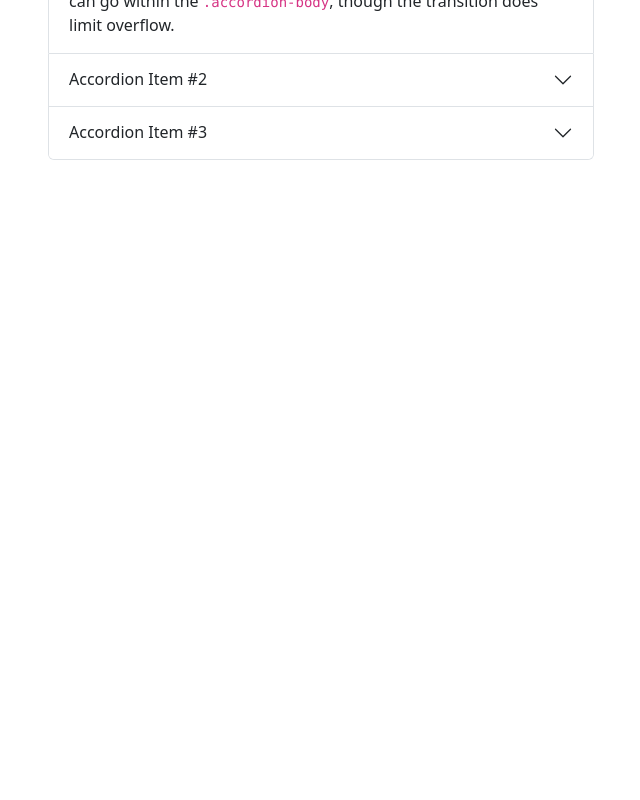
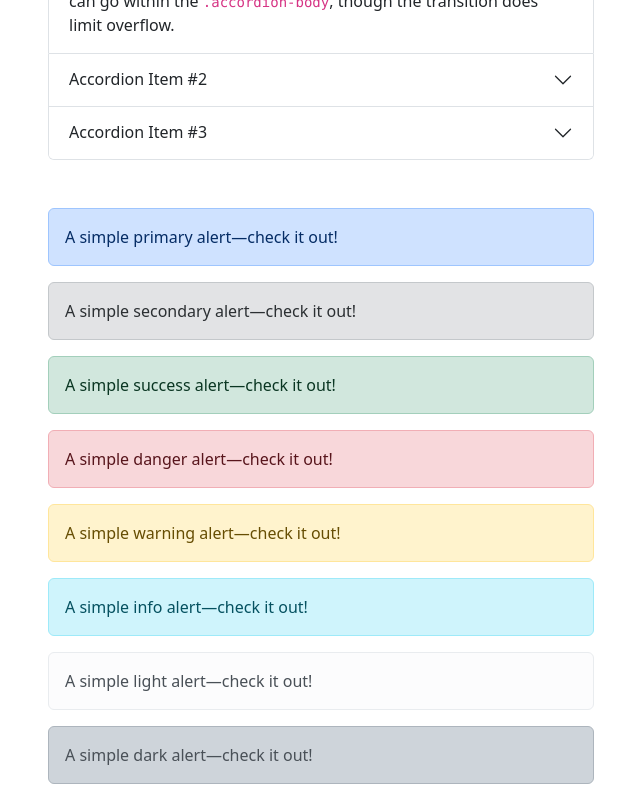
Before and after one commit to KongKunta/react, a React (Vite) app: page / in a window 1280 px wide. Shown: the part 328-1128 px from the top of the page, without its empty margins (319-959 px from the left). Before the commit the page ends 800 px from the top, so only its background shows below. Built offline with nearby package versions, Linux system fonts and the light colour scheme.

Commit message:
added Alerts

```diff
--- /dev/null
+++ b/src/Alerts.jsx
@@ -0,0 +1,31 @@
+function Alerts() {
+            return (<div>
+    <div class="alert alert-primary" role="alert">
+            A simple primary alert—check it out!
+            </div>
+<div class="alert alert-secondary" role="alert">
+  A simple secondary alert—check it out!
+</div>
+<div class="alert alert-success" role="alert">
+  A simple success alert—check it out!
+
+</div>
+<div class="alert alert-danger" role="alert">
+  A simple danger alert—check it out!
+</div>
+<div class="alert alert-warning" role="alert">
+  A simple warning alert—check it out!
+</div>
+<div class="alert alert-info" role="alert">
+  A simple info alert—check it out!
+</div>
+<div class="alert alert-light" role="alert">
+  A simple light alert—check it out!
+</div>
+<div class="alert alert-dark" role="alert">
+  A simple dark alert—check it out!
+</div>
+            </div>)
+}
+
+export default Alerts;
--- a/src/App.jsx
+++ b/src/App.jsx
@@ -1,12 +1,14 @@
 import Navbar from './Navbar'
 import Layout from './Layout'
 import Accordion from './Accordion'
+import Alerts from './Alerts'
 
 function App(){
   return (
     <div>
       <Navbar />
       <Layout><Accordion /></Layout>
+      <Layout><Alerts /></Layout>
     </div>
   )
 }
```
